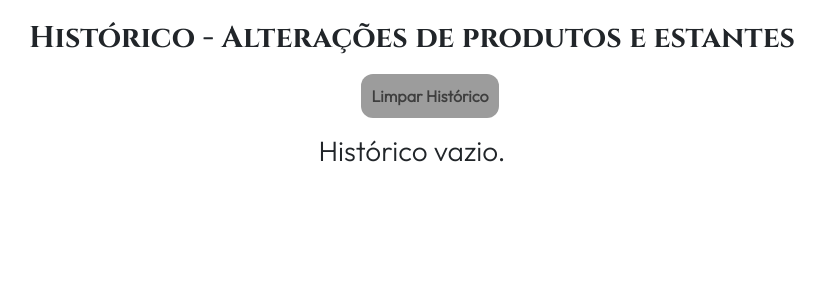
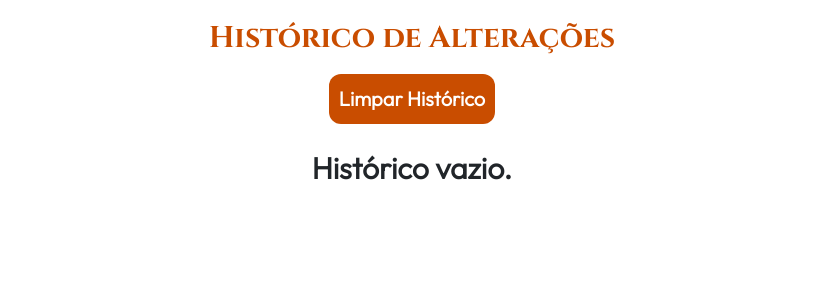
Before and after one commit to LuconhaOliveira/tccLogistica, a Flask app: page /historico/alteracoes in a window 1280 px wide. Shown: the part 100-400 px from the top of the page, without its empty margins (228-1053 px from the left). Run offline with Flask 3, Linux system fonts and the light colour scheme; the visitor is signed in with stand-in values (Sample User, id 1); data that the repository does not hold is empty; some libraries are stand-ins or nearby versions; some web fonts are replaced.

Commit message:
MODIFY: modificado o css da página de histórico de alteração

```diff
--- a/static/styles/pagina_categoria.css
+++ b/static/styles/pagina_categoria.css
@@ -138,7 +138,7 @@
 /* aviso de mensagem no container de categoria */
 .aviso-cadastro-categoria{
     visibility: hidden;
-    width: 180px;
+    width: 100px;
     background-color: var(--orange-dark-color);
     color: #ffffff;
     text-align: center;
--- a/static/styles/pagina_historico_alteracoes.css
+++ b/static/styles/pagina_historico_alteracoes.css
@@ -22,8 +22,10 @@
 
 /* container do titulo */
 .h1-titulo{
+    text-align: center;
+    font-size: var(--font-size-30);
     font-family: var(--font-cinzel);
-    font-size: var(--font-size-30);
+    color: var(--orange-dark-color);
 }
 
 /* container do card todo */
@@ -31,6 +33,7 @@
     display: flex;
     flex-direction: column;
     gap: 50px;
+
 }
 
 /* container do header do card */
@@ -53,32 +56,52 @@
 
 /* icone do header */
 .material-symbols-outlined{
-
     font-weight: bold !important;
     cursor: pointer;
 }
 
 /* fundo do header, que consequentemente leva a mesma formatação para o "footer" */
 .card-header{
-
-    background-color: var(--grey-light) !important;
+    background-color: var(--orange-light-color) !important;
 }
 
-/* Botão de limpar */
+.card{
+     border: 2px solid var(--orange-light-color) !important;
+}
+
+.card-title{
+    font-family: var(--font-outfit);
+    font-size: var(--font-size-30);
+    font-weight: bold;
+    text-align: center !important;
+}
+
+/* button de limpar */
 button[type="submit"] {
-    background-color: var(--grey-medium);
-    color: var(--grey-dark);
+    color: var(--white);
+    background-color: var(--orange-dark-color);
+    font-family: var(--font-outfit);
+    font-size: var(--font-size-20);
     font-weight: bold;
     border: none;
     border-radius: 12px;
     padding: 10px;
     width: 100%;
-    margin-top: 10px;
+    margin: 10px 0 10px 0;
     cursor: pointer;
-    transition: background 0.5s ;
+    transition: background 0.5s;
 }
 
+/* hover do botão para todas as telas */
 button[type="submit"]:hover {
     background-color: var(--orange-color) !important;
-    color: var(--grey-light);
+    color: var(--white);
 }
+
+button[type="submit"]:active {
+    background-color: var(--orange-color) !important;
+}
+
+.form-check{
+    padding: 0px !important;
+}
--- a/templates/pagina_categoria.html
+++ b/templates/pagina_categoria.html
@@ -23,7 +23,7 @@
                 <!-- nome da categoria -->
                 <div class="mb-3 tooltip-container">
 
-                    <span class="aviso-cadastro-categoria">1º passo: Comece a cadastrar por aqui!</span>
+                    <span class="aviso-cadastro-categoria">1º passo</span>
                     <label for="exampleInputPassword1" class="form-label">Nome</label>
                     <!-- name: backend do adicionar nome da categoria -->
                     <input name="nome" type="text" class="form-control" required placeholder="Insira o nome da categoria:"></input>
@@ -39,7 +39,7 @@
 
                 <!-- nome do tipo -->
                 <div class="mb-3 tooltip-container">
-                    <span class="aviso-cadastro-tipo">2º passo!</span>
+                    <span class="aviso-cadastro-tipo">2º passo</span>
                     <label for="exampleInputPassword1" class="form-label">Nome</label>
                     <!-- name: backend do adicionar nome do tipo -->
                     <input name="nome" type="text" class="form-control" required placeholder="Insira o nome do tipo:"></input>
@@ -72,7 +72,7 @@
 
                 <!-- nome da caracteristica -->
                 <div class="mb-3 tooltip-container">
-                    <span class="aviso-cadastro-caracteristica">3º passo!</span>
+                    <span class="aviso-cadastro-caracteristica">3º passo</span>
                     <label class="form-label">Nome</label>
                     <!-- name: backend do adicionar nome da característica -->
                     <input name="nome" type="text" class="form-control" required placeholder="Insira o nome da característica:"></input>
--- a/templates/pagina_historico_alteracoes.html
+++ b/templates/pagina_historico_alteracoes.html
@@ -1,6 +1,6 @@
 {% extends "header_head.html" %}
 
-{% block titulo %}Pedido de Compra{% endblock %}
+{% block titulo %}Histórico de Alterações{% endblock %}
 
 {% block estilos %}
     <!-- link css -->
@@ -14,7 +14,7 @@
 
         <div class="container--div-titulo">
 
-            <h1 class="h1-titulo">Histórico - Alterações de produtos e estantes</h1>
+            <h1 class="h1-titulo">Histórico de Alterações</h1>
 
         </div>
 
@@ -36,23 +36,20 @@
 
                 <ul class="list-group list-group-flush">
                     <li class="list-group-item">{{ historico.alteracao_realizada }}</li>
-                    <li class="list-group-item card-header"><p><strong>{{ historico.data_hora }}</strong></p></li>
+                    <li class="list-group-item"><strong>{{ historico.data_hora }}</strong></li>
 
                 </ul>
 
             </div>
             {% endfor %}
 
-                {% else %}
-                <div class="row g-0">
-                    <div class="col-md-12">
-                        <div class="card-body">
-                            <h3 class="card-title">Histórico vazio.</h3>
-                {% endif %}
-                        </div>
+            {% else %}
+                <div class="card-aviso">
+                    <div class="card-body">
+                        <h2 class="card-title">Histórico vazio.</h2>
                     </div>
-            </div>
-
+                </div>
+            {% endif %}
         </section>
 
     </main>
```
